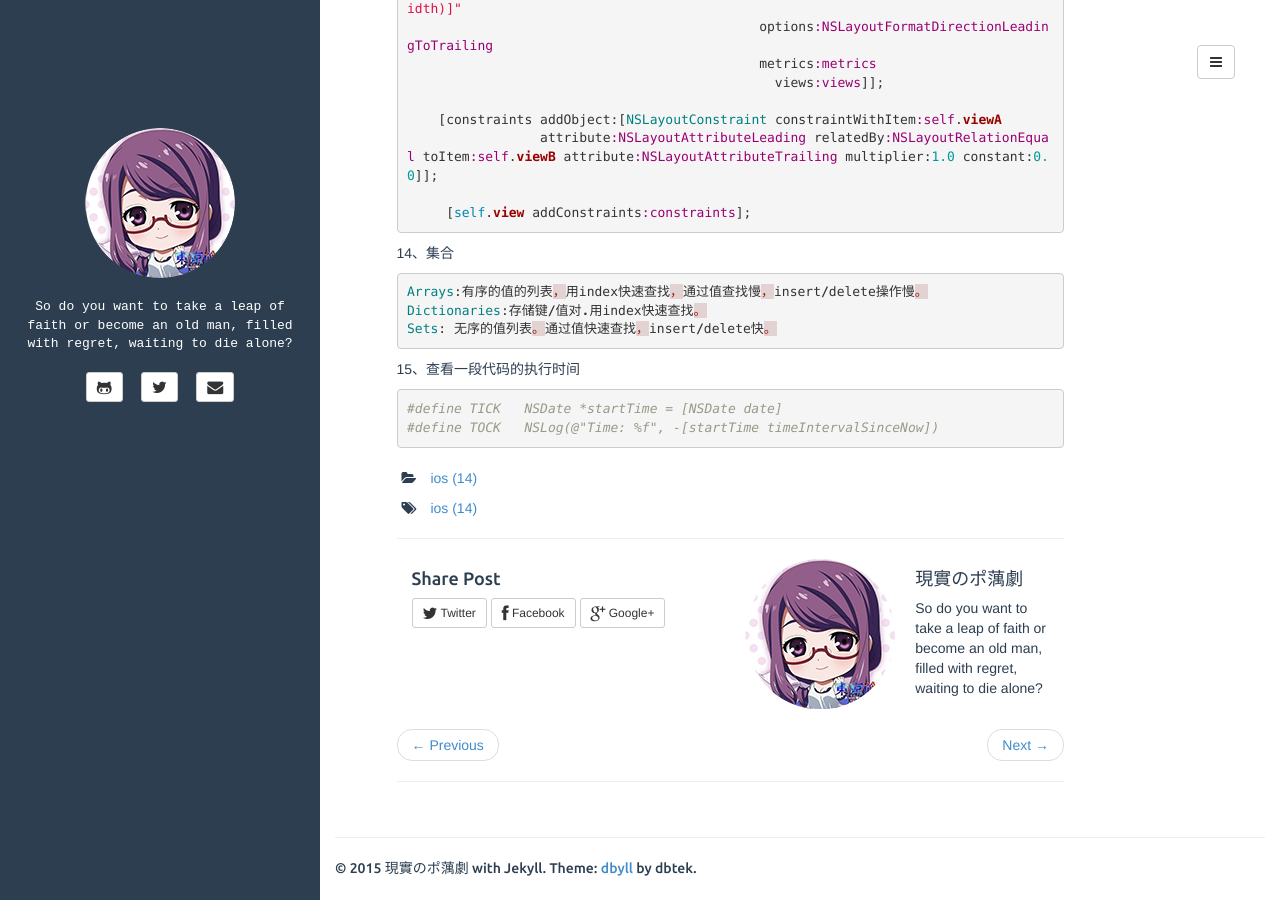
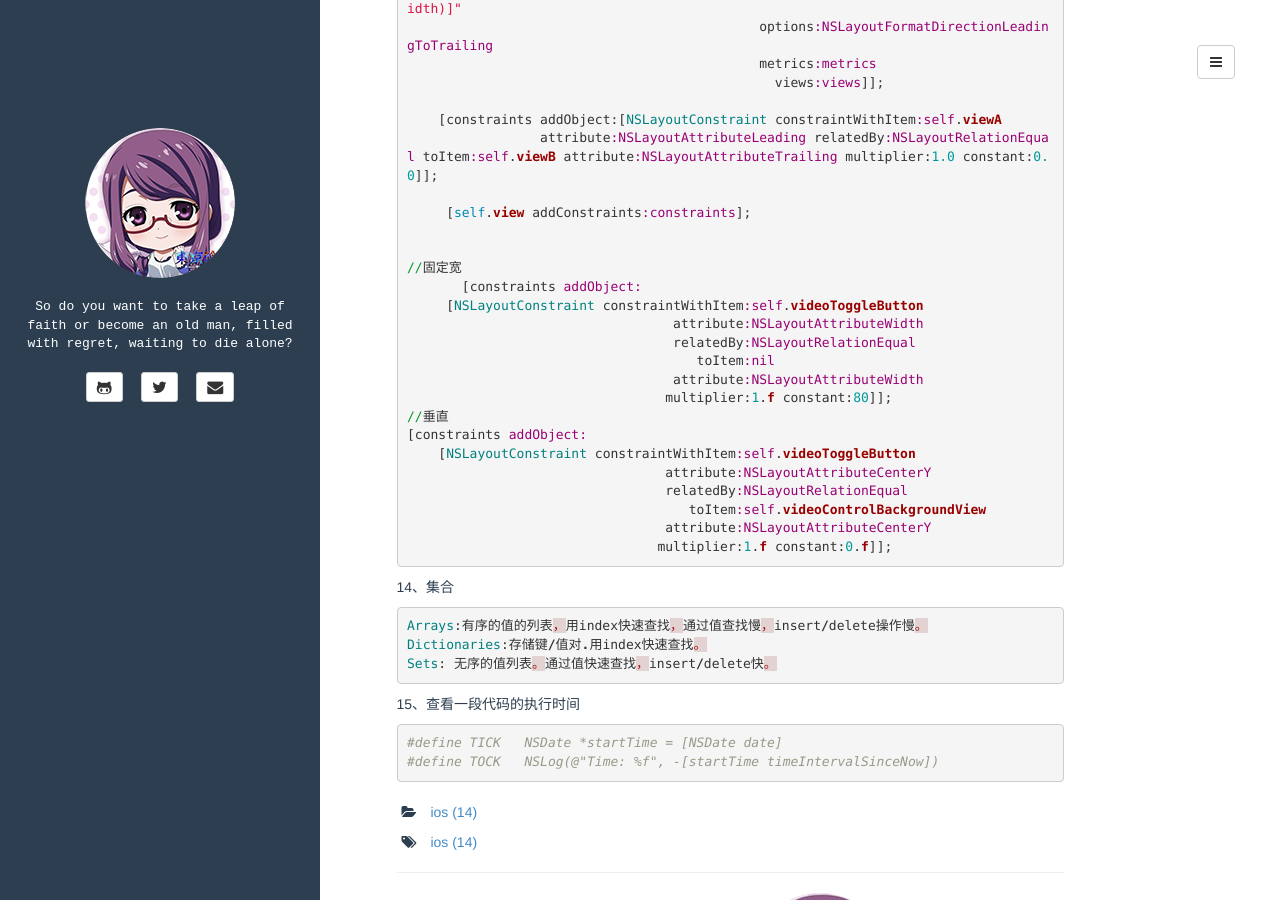
Before and after one commit to plusyu/plusyu.github.io, a Jekyll site: the page built from _posts/2014-10-16-ios碎片代码.md, in a window 1280 px wide and 900 px high, scrolled down 3023 px. Built offline with Jekyll 4.4.1, drawn with Linux system fonts in a browser that asks for light colours.

Commit message:
ios code

```diff
--- a/_posts/2014-10-16-ios碎片代码.md
+++ b/_posts/2014-10-16-ios碎片代码.md
@@ -211,6 +211,25 @@ referencing outlets：表示自己被连接到什么东西上！
 
      [self.view addConstraints:constraints];
 
+
+//固定宽
+       [constraints addObject:
+     [NSLayoutConstraint constraintWithItem:self.videoToggleButton
+                                  attribute:NSLayoutAttributeWidth
+                                  relatedBy:NSLayoutRelationEqual
+                                     toItem:nil
+                                  attribute:NSLayoutAttributeWidth
+                                 multiplier:1.f constant:80]];
+//垂直
+[constraints addObject:
+    [NSLayoutConstraint constraintWithItem:self.videoToggleButton
+                                 attribute:NSLayoutAttributeCenterY
+                                 relatedBy:NSLayoutRelationEqual
+                                    toItem:self.videoControlBackgroundView
+                                 attribute:NSLayoutAttributeCenterY
+                                multiplier:1.f constant:0.f]];
+
+
 {% endhighlight %}
 
 14、集合
```
